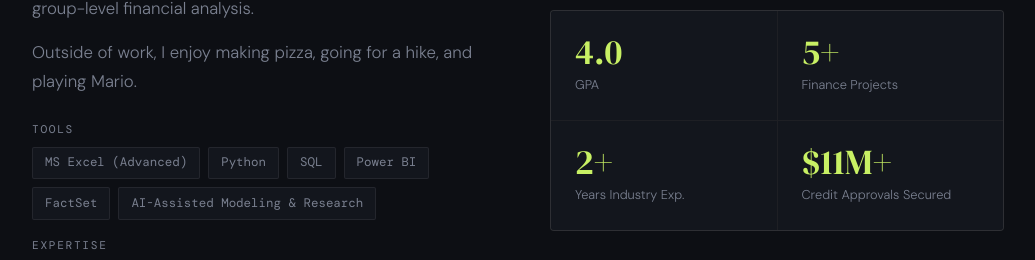
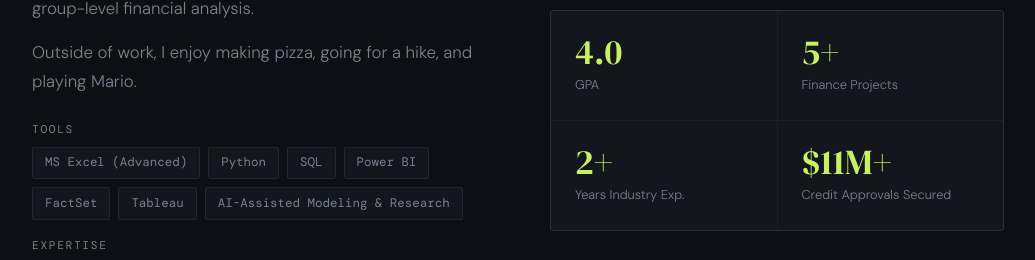
Before and after one commit to purvabhatia/purvabhatia.github.io, a plain HTML site: page index.html in a window 1280 px wide. Shown: the part 1279-1539 px from the top of the page, without its empty margins (122-1157 px from the left). Drawn offline with nearby package versions, Linux system fonts and the light colour scheme.

Commit message:
Added tableau

```diff
--- a/index.html
+++ b/index.html
@@ -708,6 +708,7 @@
             <span class="skill-tag">SQL</span>
             <span class="skill-tag">Power BI</span>
             <span class="skill-tag">FactSet</span>
+            <span class="skill-tag">Tableau</span>
             <span class="skill-tag">AI-Assisted Modeling &amp; Research</span>
           </div>
         </div>
```
